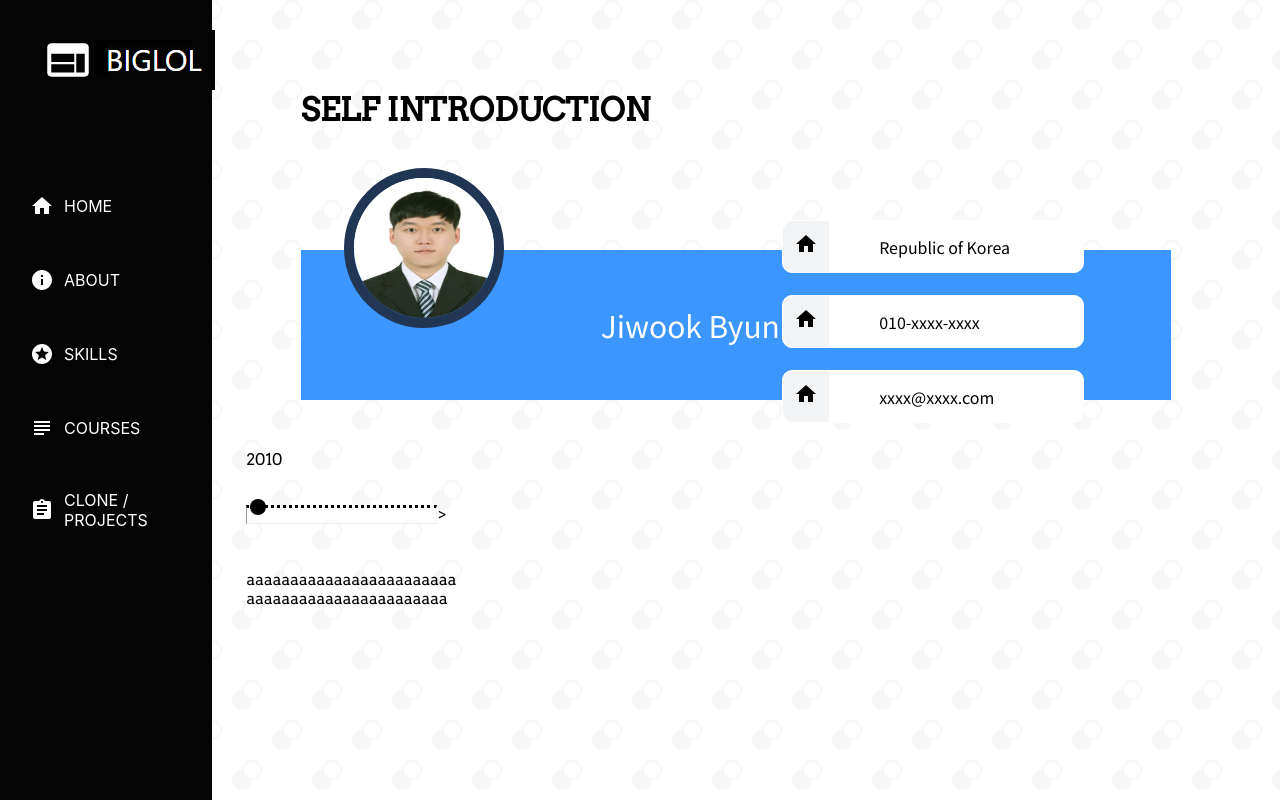
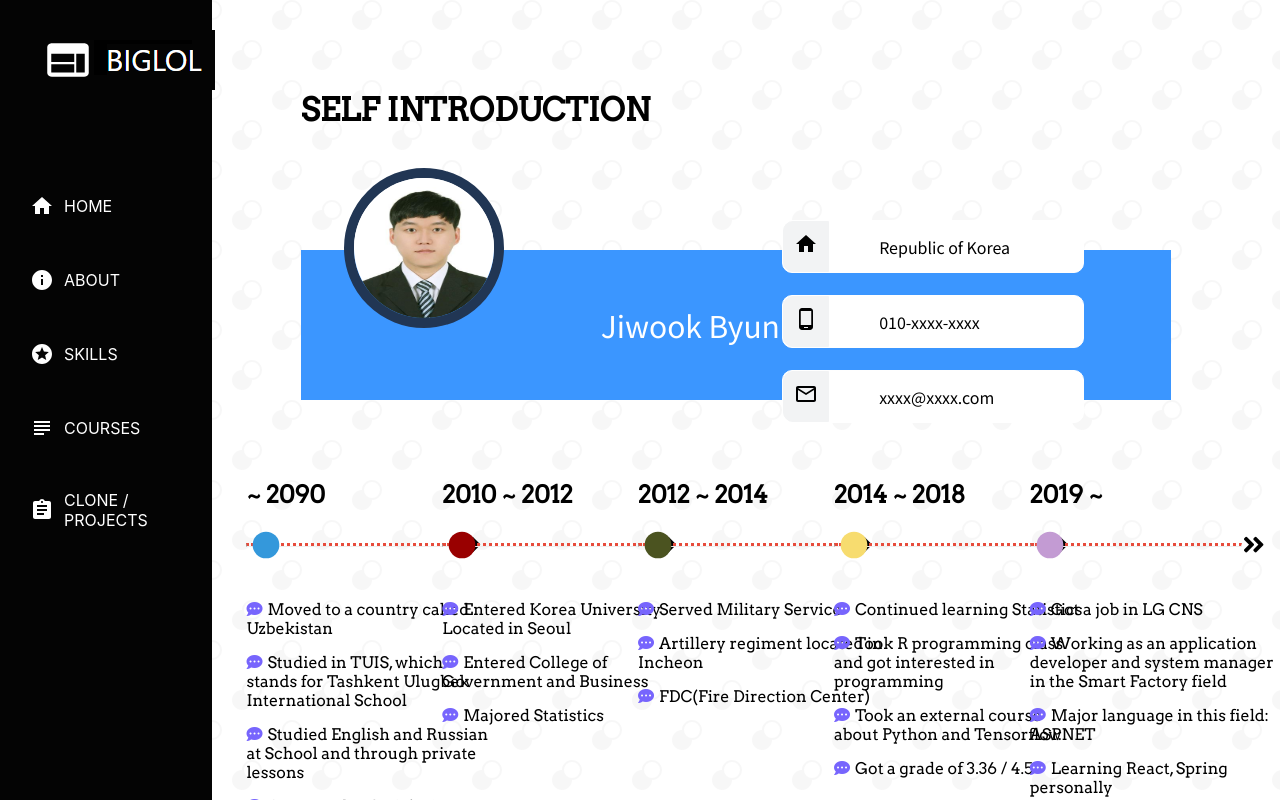
Before and after one commit to biglol10/BiglolPage_React, a React (Create React App) app: page /about in a window 1280 px wide. Built offline with nearby package versions, Linux system fonts and the light colour scheme.

Commit message:
AboutPage done and Header Link available

```diff
--- /dev/null
+++ b/src/Components/AboutMe/AboutConstVariable.js
@@ -0,0 +1,32 @@
+const Chronology_Const = {
+    '~ 2090':[
+        'Moved to a country called Uzbekistan',
+        'Studied in TUIS, which stands for Tashkent Ulugbek International School',
+        'Studied English and Russian at School and through private lessons',
+        'Got a grade of  4.9 / 5.0'
+    ],
+    '2010 ~ 2012': [
+        'Entered Korea University Located in Seoul',
+        'Entered College of Government and Business',
+        'Majored Statistics'
+    ],
+    '2012 ~ 2014': [
+        'Served Military Service',
+        'Artillery regiment located in Incheon',
+        'FDC(Fire Direction Center)'
+    ],
+    '2014 ~ 2018': [
+        'Continued learning Statistics',
+        'Took R programming class and got interested in programming',
+        'Took an external course about Python and Tensorflow',
+        'Got a grade of 3.36 / 4.5'
+    ],
+    '2019 ~':[
+        'Got a job in LG CNS',
+        'Working as an application developer and system manager in the Smart Factory field',
+        'Major language in this field: ASP.NET',
+        'Learning React, Spring personally'
+    ]
+}
+
+export default Chronology_Const;
--- a/src/Components/AboutMe/Aboutme.css
+++ b/src/Components/AboutMe/Aboutme.css
@@ -1,8 +1,8 @@
-@import url('https://fonts.googleapis.com/css2?family=Arvo&display=swap');
-@import url('https://fonts.googleapis.com/css2?family=Noto+Sans+JP&display=swap');
+@import url("https://fonts.googleapis.com/css2?family=Arvo&display=swap");
+@import url("https://fonts.googleapis.com/css2?family=Noto+Sans+JP&display=swap");
 
 .aboutPage {
-  font-family: 'Arvo', serif;
+  font-family: "Arvo", serif;
   margin-left: 15%;
   width: 85%;
   background-color: #fff;
@@ -53,47 +53,51 @@
 }
 
 .aboutContainer > .titleLayer > .aboutName > span {
-  font-family: 'Noto Sans JP', sans-serif;
-  font-size: '30px';
+  font-family: "Noto Sans JP", sans-serif;
+  font-size: "30px";
 }
 
-.aboutCity, .aboutPhone, .aboutEmail {
+.aboutCity,
+.aboutPhone,
+.aboutEmail {
   display: flex;
-  position:absolute;
+  position: absolute;
   right: 10%;
-  border:1px solid white;
+  border: 1px solid white;
   border-radius: 10px;
-  background-color:white;
-  width:300px;
-  font-family: 'Noto Sans JP', sans-serif;
+  background-color: white;
+  width: 300px;
+  font-family: "Noto Sans JP", sans-serif;
 }
 
-.aboutCity{
-  top:-20%;
+.aboutCity {
+  top: -20%;
 }
 
 .aboutPhone {
-  top:30%;
+  top: 30%;
 }
 
-.aboutEmail{
-  top:80%;
+.aboutEmail {
+  top: 80%;
 }
 
 .aboutIcon {
   text-align: center;
-  background-color: #F2F3F4;
+  background-color: #f2f3f4;
   border-radius: 10px 0px 0px 10px;
-  border:1px solid #F2F3F4;
-  padding:10px;
+  border: 1px solid #f2f3f4;
+  padding: 10px;
 }
 
 .aboutInformation {
-  margin:auto 50px;
+  margin: auto 50px;
 }
 
-.chronologyContainer{
+.chronologyContainer {
   width: 90%;
   margin: 0 auto;
-  margin-top: 50px;
+  margin-top: 80px;
+  display: flex;
+  justify-content: space-evenly;
 }
--- a/src/Components/AboutMe/Aboutme.js
+++ b/src/Components/AboutMe/Aboutme.js
@@ -2,6 +2,8 @@ import React from 'react';
 import './Aboutme.css';
 import HomeIcon from '@material-ui/icons/Home';
 import Chronology from './Chronology';
+import PhoneAndroidIcon from '@material-ui/icons/PhoneAndroid';
+import MailOutlineIcon from '@material-ui/icons/MailOutline';
 
 function Aboutme() {
     return (
@@ -23,7 +25,7 @@ function Aboutme() {
                     </div>
                     <div className="aboutPhone">
                         <div className="aboutIcon">
-                            <HomeIcon/>
+                            <PhoneAndroidIcon/>
                         </div>
                         <div className="aboutInformation">
                             010-xxxx-xxxx
@@ -31,7 +33,7 @@ function Aboutme() {
                     </div>
                     <div className="aboutEmail">
                         <div className="aboutIcon">
-                            <HomeIcon/>
+                            <MailOutlineIcon/>
                         </div>
                         <div className="aboutInformation">
                             xxxx@xxxx.com
@@ -40,7 +42,11 @@ function Aboutme() {
                 </div>
             </div>
             <div className="chronologyContainer">
-                <Chronology/>
+                <Chronology year='~ 2090' circleColor='#3498DB'/>
+                <Chronology year='2010 ~ 2012' circleColor='#990000'/>
+                <Chronology year='2012 ~ 2014' circleColor='#4b5320'/>
+                <Chronology year='2014 ~ 2018' circleColor='#F7DC6F'/>
+                <Chronology year='2019 ~' circleColor='#C39BD3'/>
             </div>
         </div>
     )
--- a/src/Components/AboutMe/Chronology.css
+++ b/src/Components/AboutMe/Chronology.css
@@ -1,40 +1,76 @@
-.chronology{
-    width:200px;
+.chronology {
+  width: 220px;
   position: relative;
   height: 500px;
 }
 
-.chronology > p, .chronology > div {
-    margin:20px 0px;
+.chronology > strong,
+.chronology > p,
+.chronology > div {
+  margin: 20px 0px;
 }
 
-.chronology > .compCircle, .chronology > hr, .chronology > .compContent {
-    position:absolute;
+.chronology > strong {
+  font-size: 1.5rem;
+}
+
+.chronology > .compCircle,
+.chronology > hr,
+.chronology > .compContent {
+  position: absolute;
 }
 
 .chronology > .compCircle {
-    top:5%;
+  top: 5%;
   z-index: 1;
 }
 
-.chronology > .arrowLine{
-    width:200px;
-    top:7%;
+.chronology > .compCircle > svg {
+  font-size: 40px;
+}
+
+.chronology > .arrowLine {
+  width: 220px;
+  top: 8.5%;
   z-index: 0;
   display: flex;
-    position:absolute;
+  position: absolute;
 }
 
-.chronology > .arrowLine > hr{
-    width:190px;
+.chronology > .arrowLine > hr {
+  width: 210px;
 }
 
+.chronology > .arrowLine > i {
+  position: absolute;
+  left: 213px;
+  top: -11px;
+  font-size: 25px;
+}
 
-.chronology > .compContent{
+/* .chronology > .arrowLine > hr::after {
+  content: ">";
+  position: absolute;
+  left: 190px;
+  top: -18px;
+  font-size: 30px;
+  color: #e74c3c;
+} */
+
+.chronology > .compContent {
   top: 20%;
 }
 
-.compContent{
+.compContent {
   word-wrap: break-word;
-    width: 210px;
+  width: 250px;
 }
+
+.compContent > P {
+  margin-bottom: 15px;
+}
+
+.compContent > P > i {
+  margin-right: 5px;
+  color: #7765fd;
+}
--- a/src/Components/AboutMe/Chronology.js
+++ b/src/Components/AboutMe/Chronology.js
@@ -1,27 +1,28 @@
 import React from 'react';
 import './Chronology.css';
 import FiberManualRecordIcon from '@material-ui/icons/FiberManualRecord';
+import PhoneAndroidIcon from '@material-ui/icons/PhoneAndroid';
+import Chronology_Const from './AboutConstVariable';
 
-function Chronology() {
+function Chronology({year, circleColor}) {
+
     return (
         <div className="chronology">
-            <p className="compYear">
-                2010
-            </p>
-            <p className="compCircle"><FiberManualRecordIcon/></p>
+            <strong className="compYear">
+                {year}
+            </strong>
+            <p className="compCircle" style={{color:circleColor}}><FiberManualRecordIcon/></p>
             <div className="arrowLine">
-                <hr style={{borderTop: "dotted 3px black"}} />
-                >
+                <hr style={{borderTop: "dotted 3px #E74C3C"}} />
+                <i class="fas fa-angle-double-right"></i>
             </div>
-            <div class="myarrow">
-  <span class="arrow left"></span>
-  <span class="line"></span>
-  <span class="arrow right"></span>
-</div>
 
             <div className="compContent">
-                <span>aaaaaaaaaaaaaaaaaaaaaaaaaaaaaaaaaaaaaaaaaaaaaaa</span>
-
+                {
+                    Chronology_Const[year].map((item, i) => (
+                        <p><i class="fas fa-comment-dots"></i>{item}</p>
+                    ))
+                }
             </div>
         </div>
     )
--- a/src/Header/Header.css
+++ b/src/Header/Header.css
@@ -9,6 +9,11 @@
   top: 0;
   font-family: "Source Sans Pro", sans-serif;
   background: none;
+}
+
+.header a {
+  text-decoration: none;
+  color: white;
 }
 
 .backBlack {
--- a/src/Header/Header.js
+++ b/src/Header/Header.js
@@ -1,5 +1,6 @@
-import React, { useState, useEffect } from 'react'
-import './Header.css'
+import React, { useState, useEffect } from 'react';
+import './Header.css';
+import { Link } from 'react-router-dom';
 
 function Header({backStyle}) {
     const [headerBackStyle, setHeaderBackStyle] = useState('header');
@@ -11,30 +12,42 @@ function Header({backStyle}) {
 
     return (
         <div className={headerBackStyle}>
+            <Link to="/">
                 <div className="home_text">
                     My First Project Using React + Spring
                 </div>
+            </Link>
+
             <div className="header_link">
+                <Link to="/">
                     <div className="header_link_option">
                         <span className="headerText">
                             HomePage
                         </span>
                     </div>
+                </Link>
+                <Link to="/about">
                     <div className="header_link_option">
                         <span className="headerText">
                             About me
                         </span>
                     </div>
+                </Link>
+                <Link to="/courses">
                     <div className="header_link_option">
                         <span className="headerText">
                             Courses Taken
                         </span>
                     </div>
+                </Link>
+                <Link to="/projects">
                     <div className="header_link_option">
                         <span className="headerText">
                             Some Projects
                         </span>
                     </div>
+                </Link>
+
                 <div className="header_link_option">
                     <span className="headerText">
                         Login
```
Also changed, not shown: public/Images/Projects/FileDistImage.png (added). Lines whose indentation alone changed are shown as unchanged.
